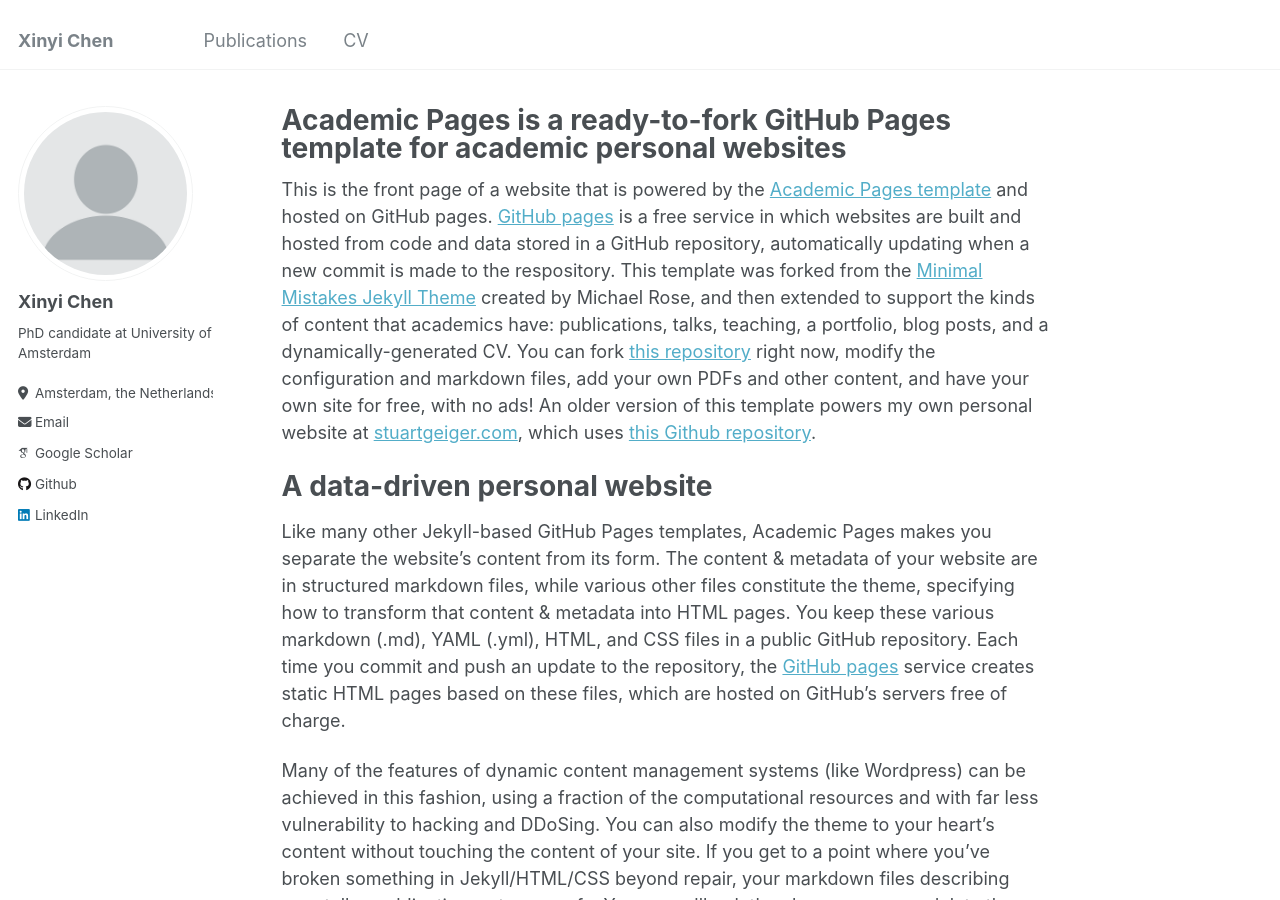
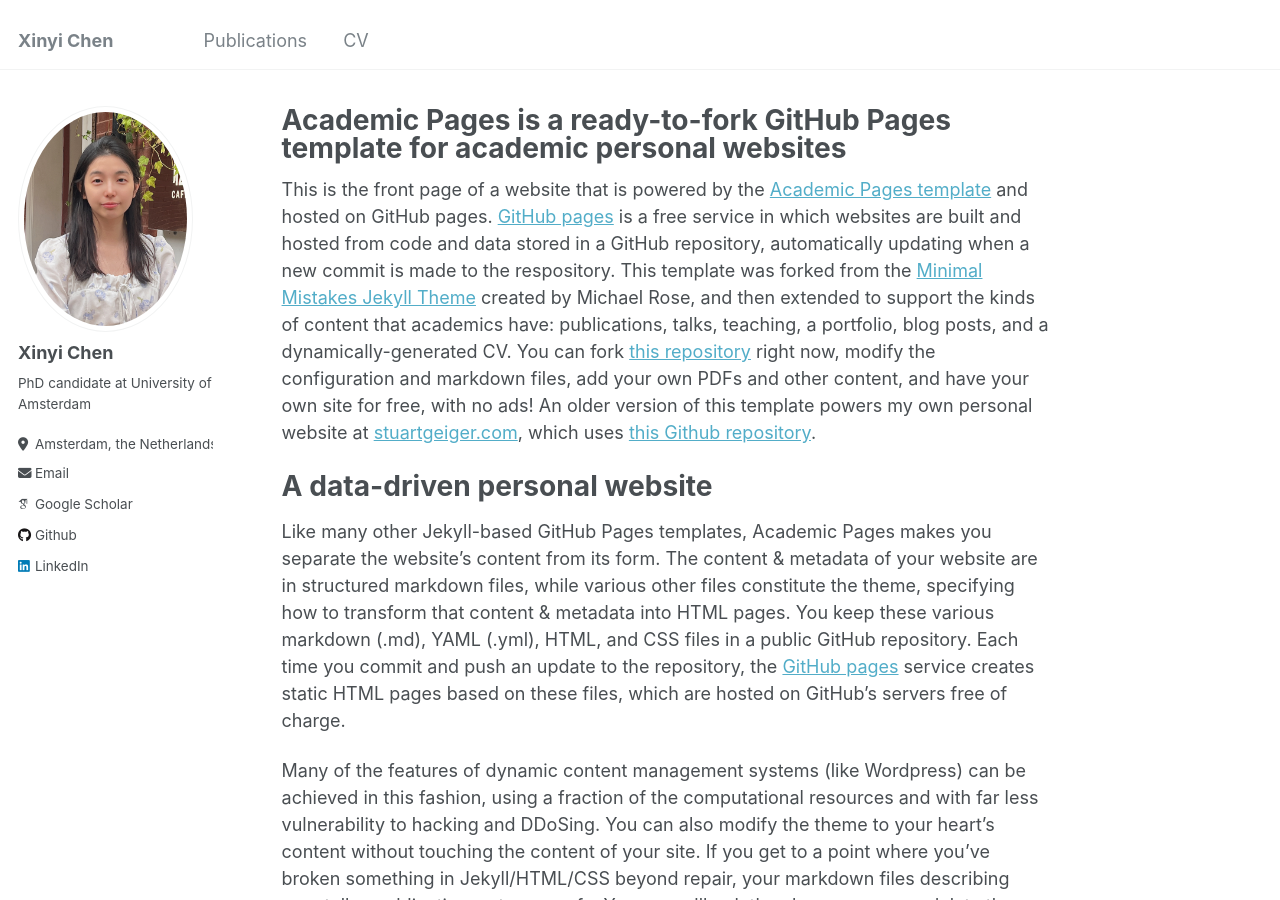
Before and after one commit to shin-ee-chen/shin-ee-chen.github.io, a Jekyll site: the page built from _pages/about.md, in a window 1280 px wide and 900 px high. Built offline with Jekyll 4.4.1, drawn with Linux system fonts in a browser that asks for light colours; some web fonts are replaced.

Commit message:
Update _config.yml

```diff
--- a/_config.yml
+++ b/_config.yml
@@ -21,7 +21,7 @@ repository               : "shin-ee-chen.github.io"
 #               Additional customization can be done by editing /_includes/author-profile.html
 author:
   # Biographic information
-  avatar           : "profile.png"
+  avatar           : "xc_bio.png"
   name             : "Xinyi Chen"
   pronouns         : # example: "she/her"
   bio              : "PhD candidate at University of Amsterdam"
```
